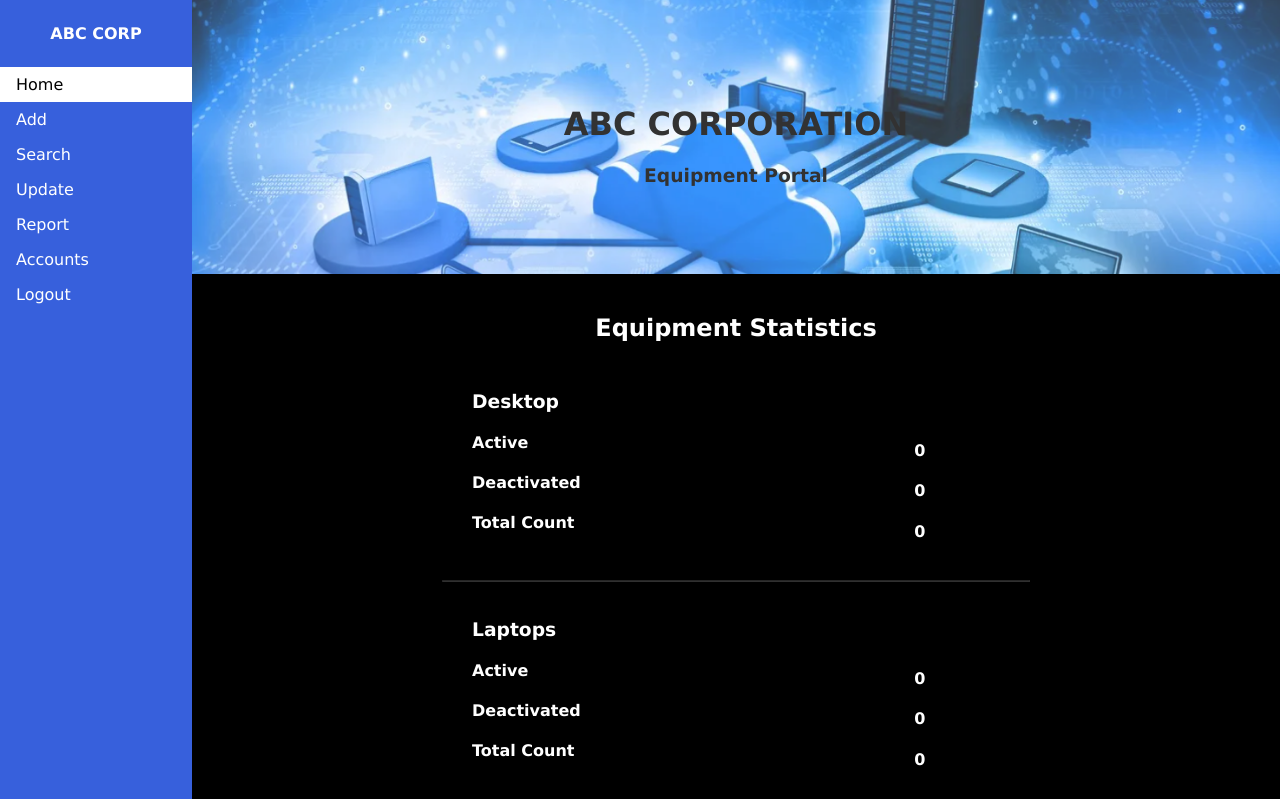
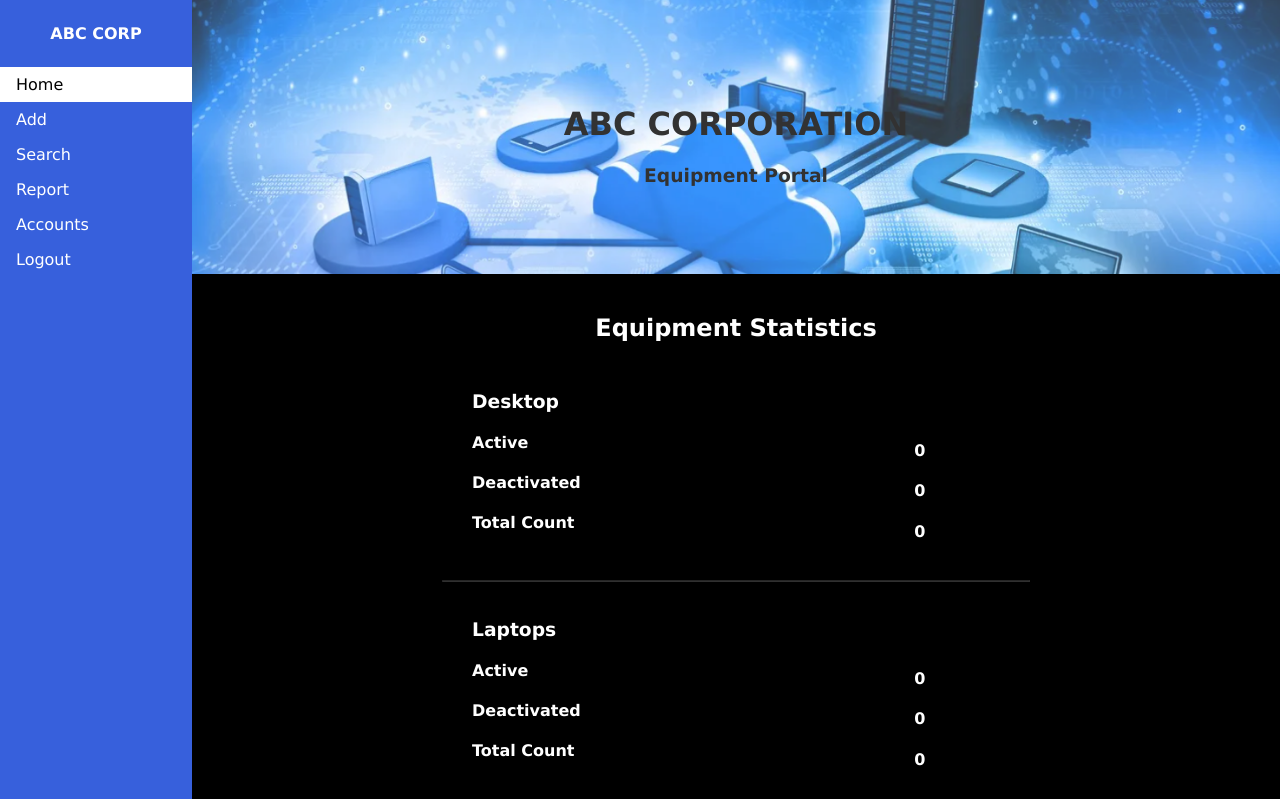
Before and after one commit to shu-csas-changgar/group-project-cepd-com, a Django app: page /home/ in a window 1280 px wide. Shown: the top 799 px of the page. Run offline with Django 3.2, Linux system fonts and the light colour scheme; a user stored in the database is signed in.

Commit message:
updated nav

```diff
--- a/ABC_CORP/ABC_INVENTORY/templates/nav1.html
+++ b/ABC_CORP/ABC_INVENTORY/templates/nav1.html
@@ -51,7 +51,6 @@ li a:hover:not(.active) {
   <li><a class="active" href="{% url 'home' %}">Home</a></li>
   <li><a href="#home">Add</a></li>
   <li><a href="#news">Search</a></li>
-  <li><a href="#contact">Update</a></li>
   <li><a href="#about">Report</a></li>
   <li><a href="#about">Accounts</a></li>
   <li><a href="{% url 'logout' %}">Logout</a></li>
--- a/ABC_CORP/ABC_INVENTORY/templates/nav2.html
+++ b/ABC_CORP/ABC_INVENTORY/templates/nav2.html
@@ -51,7 +51,6 @@ li a:hover:not(.active) {
   <p id="head">ABC CORP</p>
   <li><a class="active" href="{% url 'home' %}">Home</a></li>
   <li><a href="#news">Search</a></li>
-  <li><a href="#contact">Update</a></li>
   <li><a href="#about">Reports</a></li>
   <li><a href="#about">Account</a></li>
   <li><a href="{% url 'logout' %}">Logout</a></li>
```
